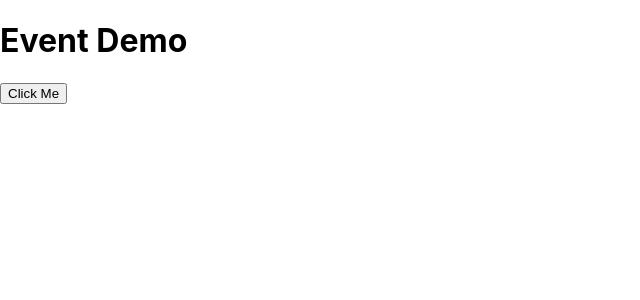
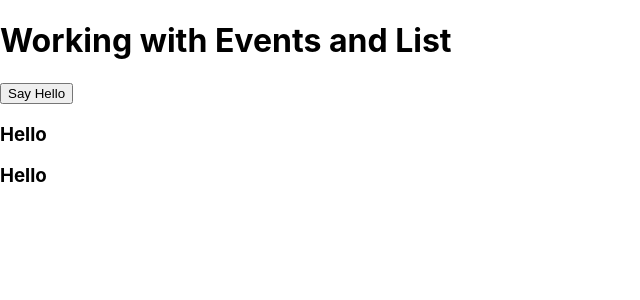
Before and after one commit to july-2021/day5-react-app, a React (Create React App) app: page / in a window 1280 px wide. Shown: the top 300 px of the page, without its empty margins (0-640 px from the left). Built offline with nearby package versions, Linux system fonts and the light colour scheme.

Commit message:
basics of list and event.

```diff
--- a/src/App.js
+++ b/src/App.js
@@ -2,19 +2,16 @@ import logo from "./logo.svg";
 import "./App.css";
 
 function App() {
-  // data member
-  let title = "Event Demo";
+  let list = ["Hello", "Hello"];
 
-  // member functison
-  let myfun = () => {
-    alert("I am click handler");
-  };
-
-  // binding the memebrs inside the JSX. {}
   return (
     <div>
-      <h1>{title}</h1>
-      <input type="button" value="Click Me" onClick={myfun} />
+      <h1>Working with Events and List</h1>
+      <input type="button" value="Say Hello" />
+
+      {list.map((item) => {
+        return <h3>{item}</h3>;
+      })}
     </div>
   );
 }
```
